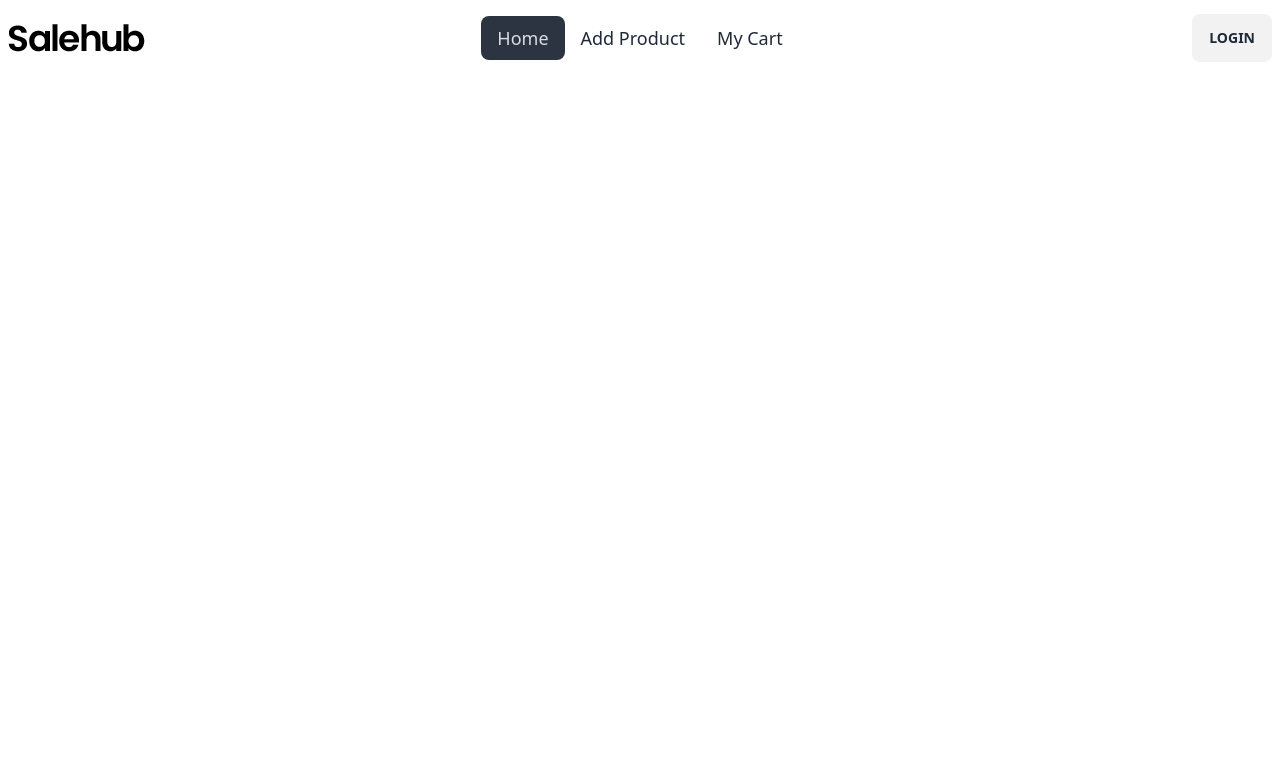
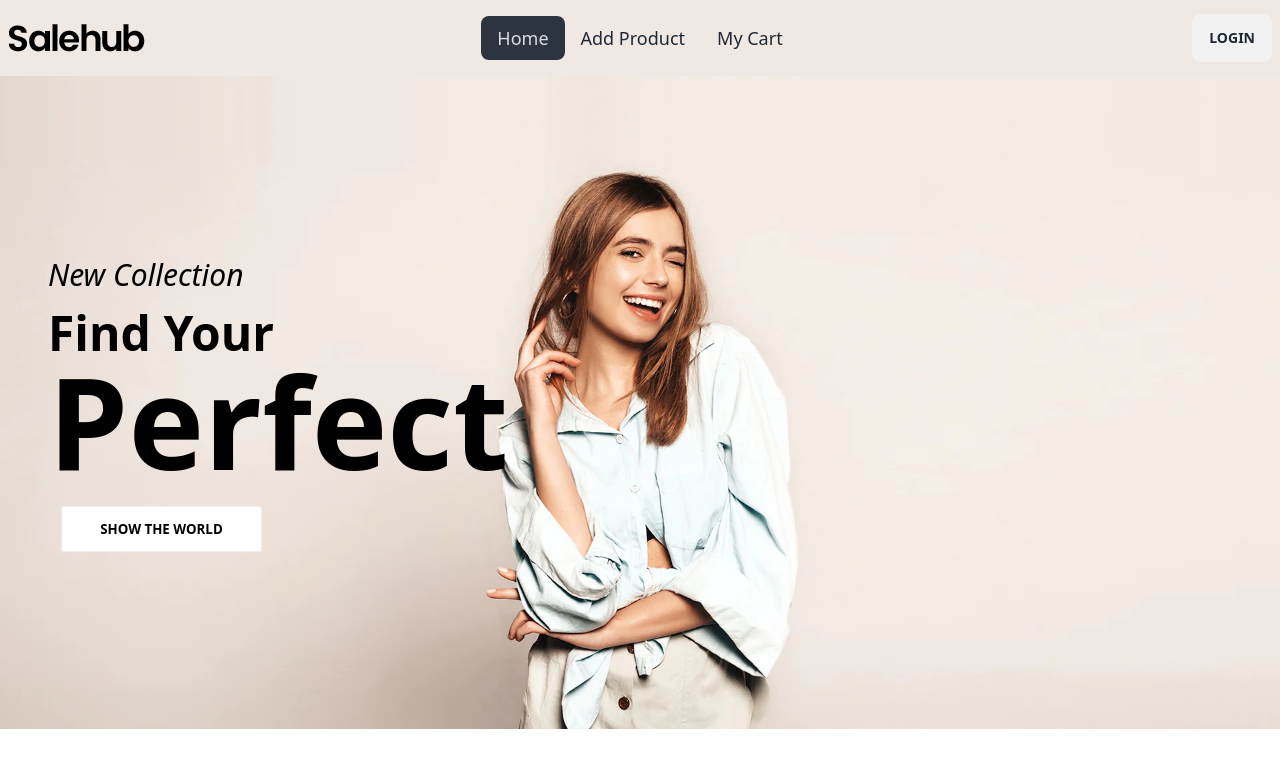
Before and after one commit to Saifulkhandaker/salehub-clients-repo, a React (Vite) app: page / in a window 1280 px wide. Shown: the top 768 px of the page. Built offline with nearby package versions, Linux system fonts and the light colour scheme.

Commit message:
banner added

```diff
--- a/index.html
+++ b/index.html
@@ -6,7 +6,7 @@
     <meta name="viewport" content="width=device-width, initial-scale=1.0" />
     <title>SaleHub - Fashion & Clothing</title>
   </head>
-  <body>
+  <body className='bg-[#F0E8E2]'>
     <div id="root"></div>
     <script type="module" src="/src/main.jsx"></script>
   </body>
--- a/src/Pages/Home/Home.jsx
+++ b/src/Pages/Home/Home.jsx
@@ -1,9 +1,10 @@
 import React from 'react';
+import Banner from '../../components/Banner';
 
 const Home = () => {
     return (
         <div>
-
+            <Banner></Banner>
         </div>
     );
 };
--- /dev/null
+++ b/src/components/Banner.jsx
@@ -0,0 +1,17 @@
+import banner from "../assets/image/banner.png";
+
+const Banner = () => {
+  return (
+    <div className="relative">
+      <img src={banner} className=" w-full" />
+
+      <div className="absolute text-[#000000] bottom-14 left-4 md:bottom-20 md:left-10  lg:bottom-44 lg:left-12 ">
+        <p className=" font-medium text-xl  md:text-3xl italic mb-2 md:mb-4">New Collection</p>
+        <h2 className="text-2xl md:text-5xl font-bold ">Find Your <br /> <span className="text-4xl md:text-6xl lg:text-9xl font-extrabold">Perfect</span></h2>
+        <button className="mt-5 btn bg-[#FFFFFF] md:block hidden text-black font-bold md:px-10 rounded-sm lg:ml-2">Show The World </button>
+      </div>
+    </div>
+  );
+};
+
+export default Banner;
--- a/src/components/Navber.jsx
+++ b/src/components/Navber.jsx
@@ -13,7 +13,7 @@ const Navber = () => {
 
     return (
         <div>
-            <div className="navbar bg-base-100">
+            <div className="navbar bg-[#F0E8E2]">
   <div className="navbar-start">
     <div className="dropdown">
       <label tabIndex={0} className="btn btn-ghost lg:hidden">
```
